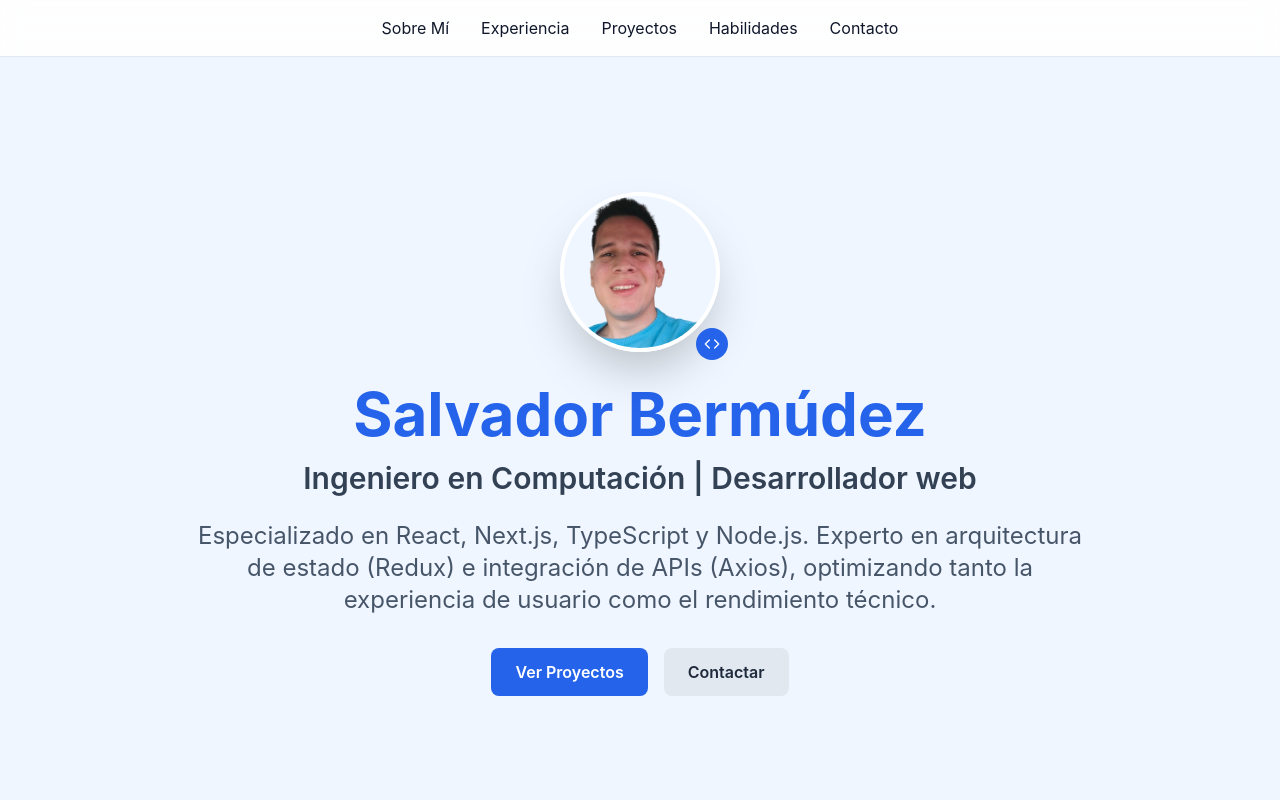
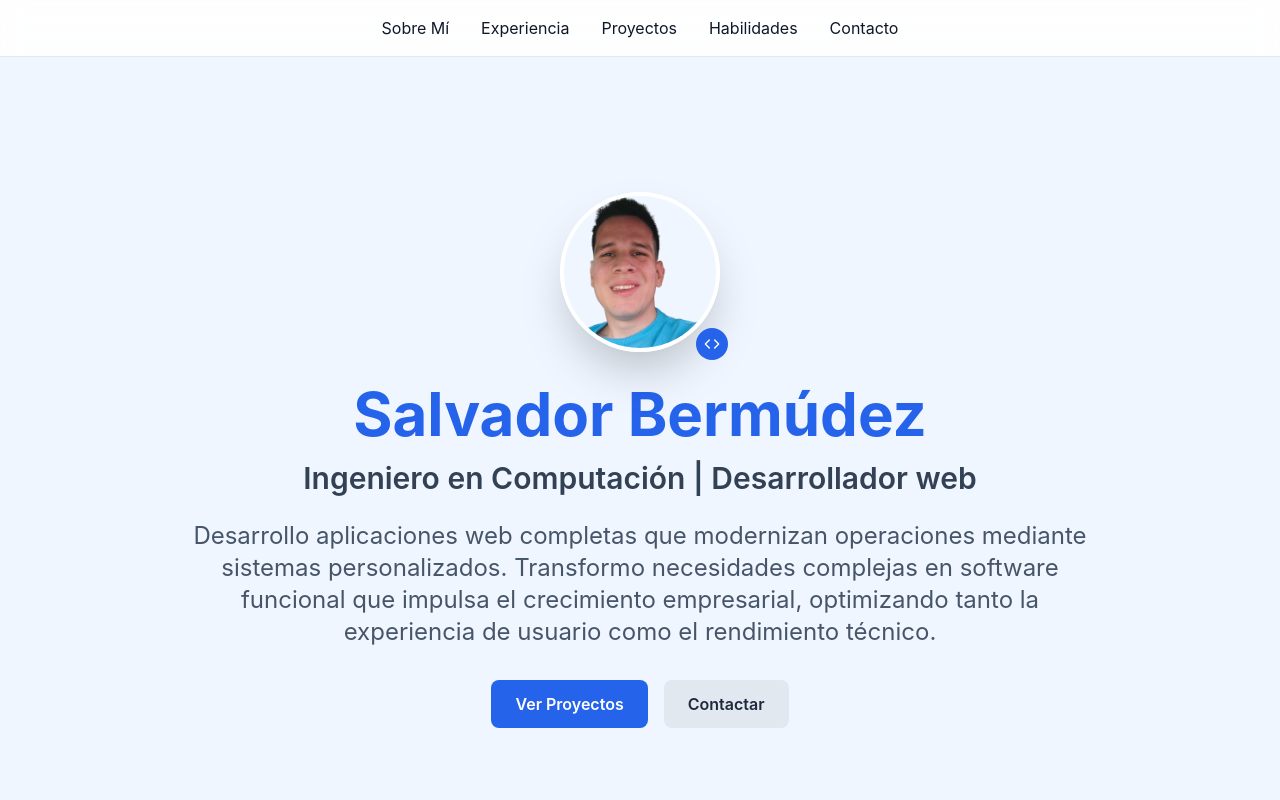
Before and after one commit to salva920/Portafolio, a Next.js app: page / in a window 1280 px wide. Shown: the top 800 px of the page. Built offline with nearby package versions, Linux system fonts and the light colour scheme.

Commit message:
mejorando el resumen del subtitulo

```diff
--- a/app/page.tsx
+++ b/app/page.tsx
@@ -172,9 +172,10 @@ export default function Home() {
                Ingeniero en Computación | Desarrollador web
              </h2>
             <p className="text-xl md:text-2xl text-secondary-600 mb-8 leading-relaxed">
-              Especializado en React, Next.js, TypeScript y Node.js.
-              Experto en arquitectura de estado (Redux) e integración de APIs (Axios),
-              optimizando tanto la experiencia de usuario como el rendimiento técnico.
+            Desarrollo aplicaciones web completas que modernizan operaciones mediante
+            sistemas personalizados. Transformo necesidades complejas en software
+            funcional que impulsa el crecimiento empresarial, optimizando tanto la
+            experiencia de usuario como el rendimiento técnico.
             </p>
             <div className="flex flex-col sm:flex-row gap-4 justify-center">
               <a href="#proyectos" className="btn-primary">
```
